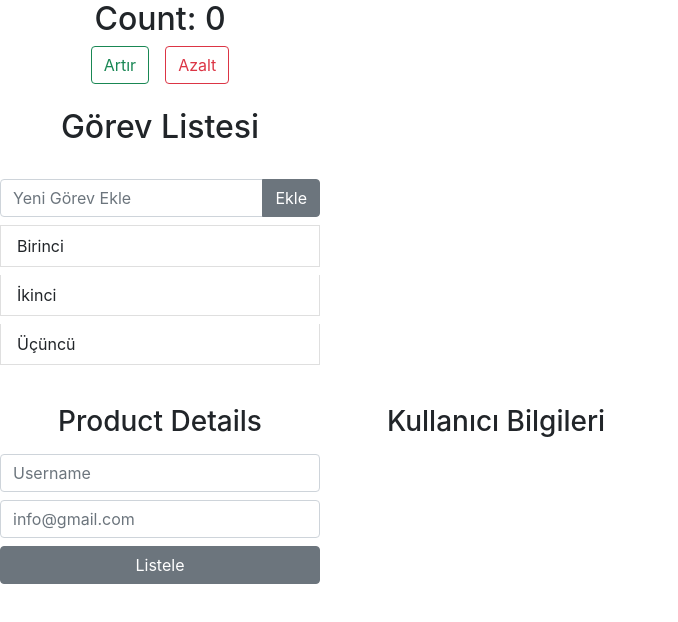
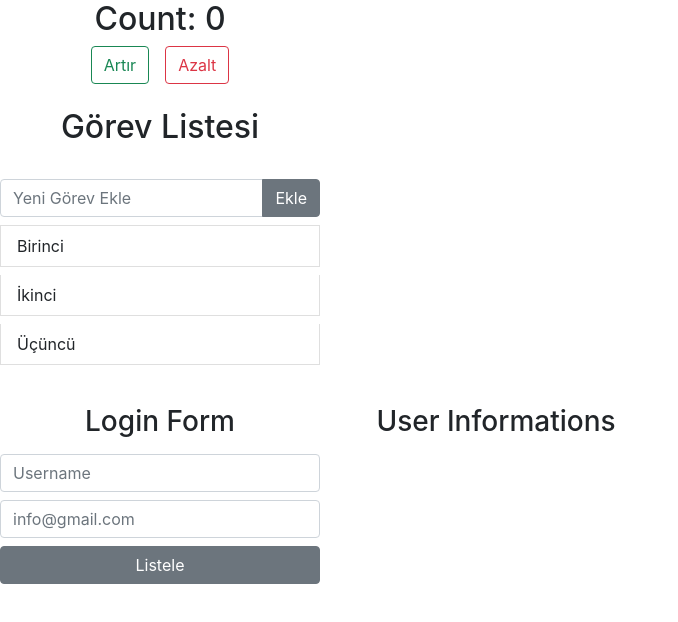
Before and after one commit to senesozdel/reactArch, a React (Create React App) app in the folder 08.11.2023/secondproject/: page / in a window 1280 px wide. Shown: the top 622 px of the page, without its empty margins (0-678 px from the left). Built offline with nearby package versions, Linux system fonts and the light colour scheme.

Commit message:
2 Input Login Component is made
2 input and a button is used to make user information list. UseState hook is used.

```diff
--- a/08.11.2023/secondproject/src/App.js
+++ b/08.11.2023/secondproject/src/App.js
@@ -1,6 +1,6 @@
 import './App.css';
 import Counter from './components/Counter/Counter';
-import Product from './components/ProductList/Product';
+import Login from './components/Login/Login';
 import Todolist from './components/TodoList/Todolist';
 
 
@@ -12,7 +12,7 @@ function App() {
       <br/>
       <Todolist />
       <br/>
-      <Product />
+      <Login />
     </div>
   );
 }
--- a/08.11.2023/secondproject/src/components/ProductList/Product.js
+++ b/08.11.2023/secondproject/src/components/Login/Login.js
@@ -1,7 +1,7 @@
 import React, { useState } from 'react'
 import { Input, Button } from 'reactstrap';
 
-const Product = () => {
+const Login = () => {
 
 const [username,setUsername] = useState(" ")
 const [password,setPassword] = useState(" ")
@@ -13,7 +13,7 @@ const [productDetails,setProductDetails ] = useState([])
 <div className='d-flex gap-3'>
 <div className='products w-25 d-flex flex-column gap-2'>
         <h3>
-            Product Details
+            Login Form
         </h3>
             <Input placeholder='Username' onChange={(e)=> setUsername(e.target.value)} />
             <Input placeholder='info@gmail.com' onChange={(e)=>setPassword(e.target.value)} />
@@ -22,7 +22,7 @@ const [productDetails,setProductDetails ] = useState([])
     <ul className='product-card d-flex flex-column gap-2 w-25 p-0'>
     <li className='list-unstyled  '>
       <h3>
-      Kullanıcı Bilgileri
+      User Informations
       </h3></li>
     {productDetails.map((item)=><li className='list-unstyled list-group-item '>{`User Name: ${item[0]}  Password: ${item[1]} `}</li>)}
 
@@ -34,4 +34,4 @@ const [productDetails,setProductDetails ] = useState([])
   )
 }
 
-export default Product
+export default Login
```
